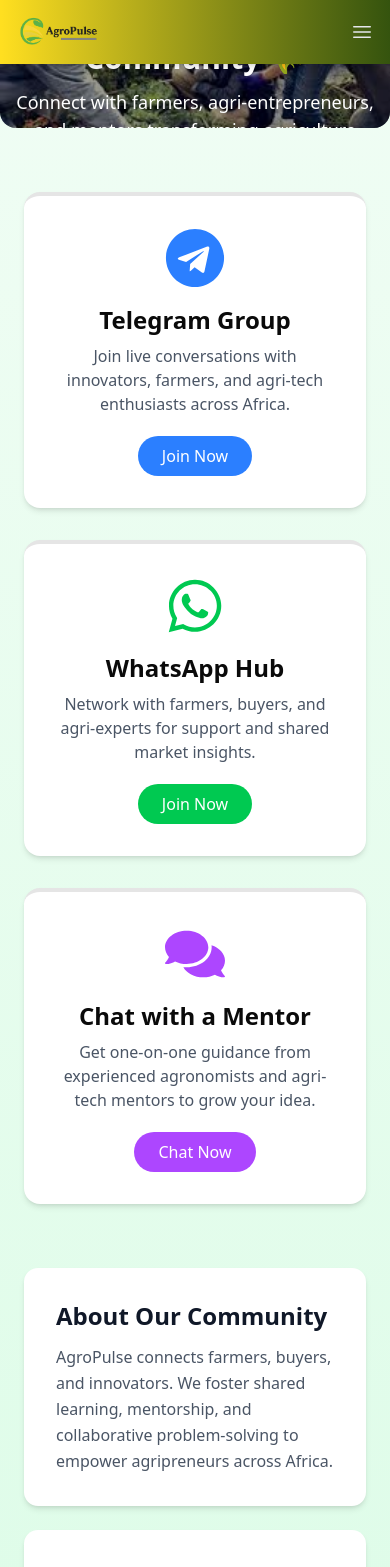
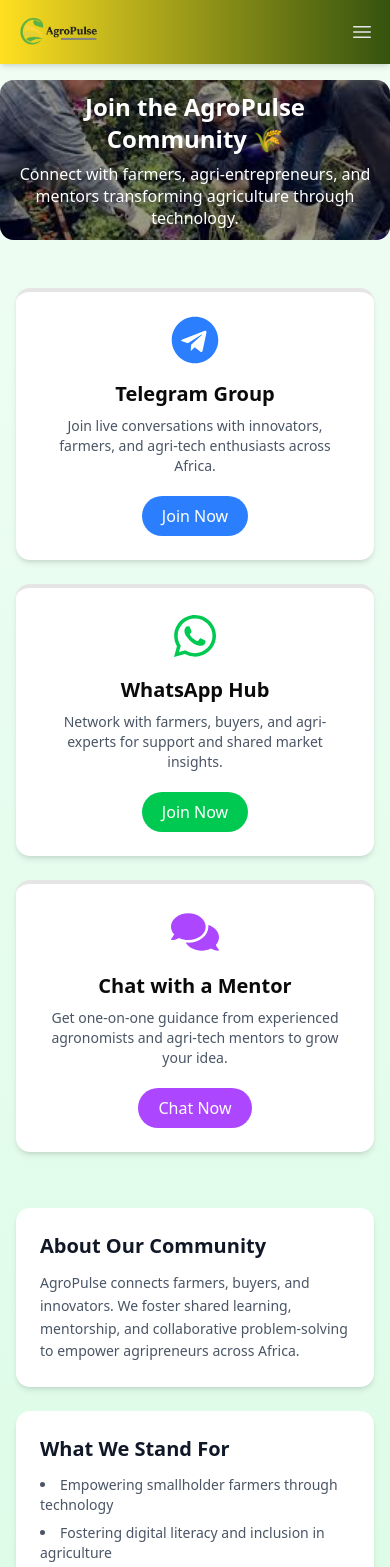
Before and after one commit to Olajuwon47/Agri-Tech, a React (Vite) app: page /Community in a window 390 px wide. Shown: the top 1567 px of the page. Built offline with nearby package versions, Linux system fonts and the light colour scheme.

Commit message:
width="40" height="40"

```diff
--- a/src/pages/AboutUs.tsx
+++ b/src/pages/AboutUs.tsx
@@ -1,101 +1,209 @@
 "use client";
-import { motion } from 'framer-motion';
+import { motion } from "framer-motion";
 
 export default function AboutUs() {
   const steps = [
-    { title: '1. Join as a Farmer or Buyer', description: 'Create your free AgroPulse account. Farmers gain modern tools, while buyers discover verified produce sources.' },
-    { title: '2. Create Your Digital Farm Profile', description: 'List your crops, farm size, and location. AgroPulse uses this information to connect you with buyers and provide smart insights.' },
-    { title: '3. Access Smart Insights', description: 'Receive weather forecasts, soil health tips, and IoT-driven analytics to optimize your yields and planning.' },
+    {
+      title: "1. Join as a Farmer or Buyer",
+      description:
+        "Create your free AgroPulse account. Farmers gain modern tools, while buyers discover verified produce sources.",
+    },
+    {
+      title: "2. Create Your Digital Farm Profile",
+      description:
+        "List your crops, farm size, and location. AgroPulse uses this information to connect you with buyers and provide smart insights.",
+    },
+    {
+      title: "3. Access Smart Insights",
+      description:
+        "Receive weather forecasts, soil health tips, and IoT-driven analytics to optimize your yields and planning.",
+    },
   ];
 
   const testimonials = [
-    { name: 'Sarah Johnson', role: 'Organic Farmer', quote: 'AgroPulse has transformed how I manage my farm, increasing my yield by 30%.', image: '/assets/farmer1.jpg' },
-    { name: 'Mike Chen', role: 'Buyer', quote: 'Finding verified sustainable farms is now effortless. AgroPulse is an excellent platform for conscious buyers.', image: '/assets/buyer1.jpg' },
+    {
+      name: "Sarah Johnson",
+      role: "Organic Farmer",
+      quote:
+        "AgroPulse has transformed how I manage my farm, increasing my yield by 30%.",
+      image: "/assets/farmer1.jpg",
+    },
+    {
+      name: "Mike Chen",
+      role: "Buyer",
+      quote:
+        "Finding verified sustainable farms is now effortless. AgroPulse is an excellent platform for conscious buyers.",
+      image: "/assets/buyer1.jpg",
+    },
   ];
 
   return (
-    <section className="bg-gray-50 py-20">
-      <div className="max-w-6xl mx-auto px-6 lg:px-8">
+    <section className="bg-gray-50 py-12 sm:py-16 md:py-20">
+      <div className="max-w-6xl mx-auto px-4 sm:px-6 md:px-8">
 
         {/* Header */}
-        <div className="relative mb-16 group">
-          <img src="https://encrypted-tbn0.gstatic.com/images?q=tbn:ANd9GcS-deoFxM4uZNUSsGcVeisFdqIe5PGBas5kLQ&s" alt="Service Banner" className="w-full h-52 object-cover rounded-2xl transition-transform duration-700 group-hover:scale-105" loading="lazy" />
-          <div className="absolute inset-0 bg-black/40 rounded-2xl"></div>
-          <div className="absolute inset-0 flex flex-col items-center justify-center text-center text-white px-4">
-            <h2 className="text-3xl sm:text-4xl font-bold mb-4">About AgroPulse</h2>
-            <p className="max-w-2xl text-lg text-gray-100">  Dedicated to advancing agriculture through innovation, expertise, and sustainable solutions. We support farmers, agribusinesses, and communities in cultivating growth and prosperity.</p>
+        <div className="relative mt-5 sm:mb-32 md:mb-16 group">
+          <img
+            src="https://encrypted-tbn0.gstatic.com/images?q=tbn:ANd9GcS-deoFxM4uZNUSsGcVeisFdqIe5PGBas5kLQ&s"
+            alt="Service Banner"
+            className="w-full h-40 sm:h-48 md:h-52 object-cover rounded-2xl transition-transform duration-700 group-hover:scale-105"
+            loading="lazy"
+          />
+          <div className="absolute inset-0 bg-black/40 rounded-2xl" />
+          <div className="absolute inset-0 flex flex-col items-center justify-center text-center text-white px-3 sm:px-4">
+            <h2 className="text-2xl sm:text-3xl md:text-4xl font-bold mb-3">
+              About AgroPulse
+            </h2>
+            <p className="max-w-2xl text-sm sm:text-base md:text-lg text-gray-100">
+              Dedicated to advancing agriculture through innovation, expertise,
+              and sustainable solutions.
+            </p>
           </div>
         </div>
 
         {/* Main Section */}
-        <div className="grid md:grid-cols-2 gap-10 items-center mb-16">
+        <div className="grid md:grid-cols-2 gap-8 sm:gap-10 md:gap-12 mb-14 sm:mb-16">
           <motion.div whileHover={{ scale: 1.05 }} className="relative">
-            <img src="/assets/sections (1).png" alt="Hydroponics and urban farming system" className="w-full h-full object-cover rounded-2xl shadow-2xl" loading="lazy" />
-            <div className="absolute bottom-6 left-6 bg-lime-600 text-white px-5 py-3 rounded-lg shadow-md bg-opacity-90 backdrop-blur-sm">
-              <h3 className="text-lg font-semibold leading-snug">Hydroponics & Urban Farming <br /><span className="text-sm font-normal text-gray-200">The Future of Food</span></h3>
+            <img
+              src="/assets/sections (1).png"
+              alt="Hydroponics system"
+              className="w-full h-64 sm:h-72 md:h-full object-cover rounded-2xl shadow-2xl"
+              loading="lazy"
+            />
+            <div className="absolute bottom-4 sm:bottom-6 left-4 sm:left-6 bg-lime-600 text-white px-4 sm:px-5 py-2 sm:py-3 rounded-lg shadow-md bg-opacity-90 backdrop-blur-sm">
+              <h3 className="text-sm sm:text-base font-semibold leading-snug">
+                Hydroponics & Urban Farming <br />
+                <span className="text-xs sm:text-sm font-normal text-gray-200">
+                  The Future of Food
+                </span>
+              </h3>
             </div>
           </motion.div>
 
           <div>
-            <h2 className="text-3xl md:text-4xl font-bold text-lime-600 leading-tight mb-6">The Best Choice for Your Farming Needs</h2>
-            <p className="text-gray-700 text-base mb-6 leading-relaxed">At AgroPulse, we revolutionize agriculture through innovative, sustainable, and community-focused solutions, empowering smallholder farmers and connecting them with fair markets and growth opportunities.</p>
+            <h2 className="text-2xl sm:text-3xl md:text-4xl font-bold text-lime-600 leading-tight mb-4 sm:mb-6">
+              The Best Choice for Your Farming Needs
+            </h2>
+            <p className="text-gray-700 text-sm sm:text-base mb-4 sm:mb-6 leading-relaxed">
+              At AgroPulse, we revolutionize agriculture through innovation and sustainable solutions.
+            </p>
 
-            <ul className="space-y-4 mb-8">
+            <ul className="space-y-3 sm:space-y-4 mb-6 sm:mb-8">
               {[
-                'Bridging the gap between farmers and buyers through a trusted digital marketplace.',
-                'Empowering farmers with the tools and knowledge to thrive.',
-                'Harnessing data and technology for smarter farming decisions.',
-                'Building a community of conscious consumers and ethical producers.',
+                "Bridging the gap between farmers and buyers.",
+                "Empowering farmers with tools to thrive.",
+                "Harnessing data for smarter decisions.",
+                "Building conscious consumer communities.",
               ].map((item, index) => (
-                <motion.li key={index} className="flex items-start gap-3" initial={{ opacity: 0, x: -20 }} animate={{ opacity: 1, x: 0 }} transition={{ delay: index * 0.15, duration: 0.4 }}>
+                <motion.li
+                  key={index}
+                  className="flex items-start gap-2 sm:gap-3"
+                  initial={{ opacity: 0, x: -20 }}
+                  animate={{ opacity: 1, x: 0 }}
+                  transition={{ delay: index * 0.15, duration: 0.4 }}
+                >
                   <span className="text-yellow-200 text-sm mt-0.5">✓</span>
-                  <p className="text-gray-600 text-sm">{item}</p>
+                  <p className="text-gray-600 text-xs sm:text-sm">{item}</p>
                 </motion.li>
               ))}
             </ul>
 
-            <motion.button className="bg-lime-600 hover:bg-lime-700 text-white px-8 py-3 rounded-md font-semibold transition-all duration-300 shadow-md" whileHover={{ scale: 1.05 }}>Discover More</motion.button>
+            <motion.button
+              className="bg-lime-600 hover:bg-lime-700 text-white px-6 sm:px-8 py-2.5 sm:py-3 rounded-md font-semibold transition-all duration-300 shadow-md text-sm sm:text-base"
+              whileHover={{ scale: 1.05 }}
+            >
+              Discover More
+            </motion.button>
           </div>
         </div>
 
         {/* Vision & Mission */}
-        <div className="grid md:grid-cols-2 gap-12 mb-16">
+        <div className="grid sm:grid-cols-2 gap-8 sm:gap-10 md:gap-12 mb-16">
           {[
-            { title: 'Our Vision', text: 'To be the leading platform connecting farmers and buyers, driving sustainable agriculture, and creating a smarter, tech-enabled farming ecosystem.' },
-            { title: 'Our Mission', text: 'To empower farmers with modern tools and insights, provide buyers with verified produce, and foster growth, innovation, and sustainability in agriculture.' },
+            {
+              title: "Our Vision",
+              text: "To be the leading platform driving sustainable agriculture with technology.",
+            },
+            {
+              title: "Our Mission",
+              text: "To empower farmers and provide buyers with verified produce.",
+            },
           ].map((item, index) => (
-            <motion.div key={index} className="bg-lime-50 p-10 rounded-2xl shadow-lg text-center" initial={{ opacity: 0, y: 20 }} whileInView={{ opacity: 1, y: 0 }} viewport={{ once: true }} transition={{ duration: 0.6, delay: index * 0.2 }}>
-              <h3 className="text-2xl font-bold text-lime-600 mb-4">{item.title}</h3>
-              <p className="text-gray-700 leading-relaxed">{item.text}</p>
+            <motion.div
+              key={index}
+              className="bg-lime-50 p-6 sm:p-8 md:p-10 rounded-2xl shadow-lg text-center"
+              initial={{ opacity: 0, y: 20 }}
+              whileInView={{ opacity: 1, y: 0 }}
+              viewport={{ once: true }}
+              transition={{ duration: 0.6, delay: index * 0.2 }}
+            >
+              <h3 className="text-xl sm:text-2xl font-bold text-lime-600 mb-3 sm:mb-4">
+                {item.title}
+              </h3>
+              <p className="text-gray-700 text-sm sm:text-base leading-relaxed">
+                {item.text}
+              </p>
             </motion.div>
           ))}
         </div>
 
         {/* Video Section */}
-        <section className="py-12 bg-white">
-          <div className="max-w-4xl mx-auto px-6 lg:px-8">
-            <h2 className="text-3xl font-bold text-center mb-8 text-gray-800">See Our Farming Process</h2>
-            <motion.div className="rounded-2xl shadow-2xl overflow-hidden" whileHover={{ scale: 1.02 }}>
-              <iframe className="w-full aspect-video" loading="lazy" src="https://youtu.be/x2lK-fvOyXI?si=oPs8qaQOb0egT2pZ" title="AgroPulse Farming Process" allowFullScreen />
+        <section className="py-10 sm:py-12 bg-white">
+          <div className="max-w-4xl mx-auto px-4 sm:px-6 md:px-8">
+            <h2 className="text-2xl sm:text-3xl font-bold text-center mb-6 sm:mb-8 text-gray-800">
+              See Our Farming Process
+            </h2>
+            <motion.div
+              className="rounded-2xl shadow-2xl overflow-hidden"
+              whileHover={{ scale: 1.02 }}
+            >
+              <iframe
+                className="w-full aspect-video"
+                loading="lazy"
+                src="https://www.youtube.com/embed/x2lK-fvOyXI"
+                title="AgroPulse Farming Process"
+                allowFullScreen
+              />
             </motion.div>
           </div>
         </section>
 
-        {/* Testimonials Section */}
-        <section className="py-20 bg-lime-50">
-          <div className="max-w-6xl mx-auto px-6 lg:px-8">
-            <h2 className="text-3xl font-bold text-center mb-12 text-gray-800">What They Say</h2>
-            <div className="grid md:grid-cols-2 gap-8">
+        {/* Testimonials */}
+        <section className="py-16 sm:py-20 bg-lime-50">
+          <div className="max-w-6xl mx-auto px-4 sm:px-6 md:px-8">
+            <h2 className="text-2xl sm:text-3xl font-bold text-center mb-10 sm:mb-12 text-gray-800">
+              What They Say
+            </h2>
+            <div className="grid sm:grid-cols-2 gap-6 sm:gap-8">
               {testimonials.map((t, index) => (
-                <motion.div key={index} className="bg-white rounded-2xl p-6 shadow-lg" initial={{ opacity: 0, y: 20 }} whileInView={{ opacity: 1, y: 0 }} viewport={{ once: true }} transition={{ duration: 0.5, delay: index * 0.2 }} whileHover={{ scale: 1.02 }}>
-                  <div className="flex items-center mb-4">
-                    <img src={t.image} alt={t.name} className="w-12 h-12 rounded-full object-cover mr-4" loading="lazy" />
+                <motion.div
+                  key={index}
+                  className="bg-white rounded-2xl p-5 sm:p-6 shadow-lg"
+                  initial={{ opacity: 0, y: 20 }}
+                  whileInView={{ opacity: 1, y: 0 }}
+                  viewport={{ once: true }}
+                  transition={{ duration: 0.5, delay: index * 0.2 }}
+                  whileHover={{ scale: 1.02 }}
+                >
+                  <div className="flex items-center mb-3 sm:mb-4">
+                    <img
+                      src={t.image}
+                      alt={t.name}
+                      className="w-10 h-10 sm:w-12 sm:h-12 rounded-full object-cover mr-3 sm:mr-4"
+                      loading="lazy"
+                    />
                     <div>
-                      <h4 className="font-semibold text-gray-800">{t.name}</h4>
-                      <p className="text-lime-600 text-sm">{t.role}</p>
+                      <h4 className="font-semibold text-gray-800 text-sm sm:text-base">
+                        {t.name}
+                      </h4>
+                      <p className="text-lime-600 text-xs sm:text-sm">
+                        {t.role}
+                      </p>
                     </div>
                   </div>
-                  <p className="text-gray-600 italic">"{t.quote}"</p>
+                  <p className="text-gray-600 italic text-sm sm:text-base">
+                    "{t.quote}"
+                  </p>
                 </motion.div>
               ))}
             </div>
@@ -103,22 +211,37 @@ export default function AboutUs() {
         </section>
 
         {/* Steps Section */}
-        <section className="py-20 bg-white">
-          <div className="max-w-6xl mx-auto px-6 lg:px-8">
-            <h2 className="text-3xl font-bold text-center mb-12 text-gray-800">How AgroPulse Works</h2>
-            <div className="grid gap-8 sm:grid-cols-2 lg:grid-cols-3">
+        <section className="py-16 sm:py-20 bg-white">
+          <div className="max-w-6xl mx-auto px-4 sm:px-6 md:px-8">
+            <h2 className="text-2xl sm:text-3xl font-bold text-center mb-10 sm:mb-12 text-gray-800">
+              How AgroPulse Works
+            </h2>
+            <div className="grid gap-6 sm:gap-8 sm:grid-cols-2 lg:grid-cols-3">
               {steps.map((step, index) => (
-                <motion.div key={index} className="flex flex-col items-center text-center bg-lime-50 p-8 rounded-2xl shadow-sm hover:shadow-lg hover:scale-[1.02] transition-all duration-300 border border-lime-100" initial={{ opacity: 0, y: 20 }} whileInView={{ opacity: 1, y: 0 }} viewport={{ once: true }} transition={{ duration: 0.5, delay: index * 0.15 }} whileHover={{ scale: 1.03 }}>
-                  <div className="w-16 h-16 bg-lime-600 rounded-full flex items-center justify-center text-white font-bold text-xl mb-4">{index + 1}</div>
-                  <h3 className="text-lg font-semibold text-gray-900 mb-3">{step.title}</h3>
-                  <p className="text-sm text-gray-600 leading-relaxed">{step.description}</p>
+                <motion.div
+                  key={index}
+                  className="flex flex-col items-center text-center bg-lime-50 p-6 sm:p-8 rounded-2xl shadow-sm hover:shadow-lg transition-all duration-300 border border-lime-100"
+                  initial={{ opacity: 0, y: 20 }}
+                  whileInView={{ opacity: 1, y: 0 }}
+                  viewport={{ once: true }}
+                  transition={{ duration: 0.5, delay: index * 0.15 }}
+                  whileHover={{ scale: 1.03 }}
+                >
+                  <div className="w-12 h-12 sm:w-14 sm:h-14 bg-lime-600 rounded-full flex items-center justify-center text-white font-bold text-lg sm:text-xl mb-4">
+                    {index + 1}
+                  </div>
+                  <h3 className="text-sm sm:text-lg font-semibold text-gray-900 mb-2 sm:mb-3">
+                    {step.title}
+                  </h3>
+                  <p className="text-xs sm:text-sm text-gray-600 leading-relaxed">
+                    {step.description}
+                  </p>
                 </motion.div>
               ))}
             </div>
           </div>
         </section>
       </div>
-      {/* <Team /> */}
     </section>
   );
 }
--- a/src/pages/Community.tsx
+++ b/src/pages/Community.tsx
@@ -10,7 +10,8 @@ function Community() {
     { name: "Agent Sarah", number: "2348098765432" },
   ];
 
-  const getRandomMentor = () => mentors[Math.floor(Math.random() * mentors.length)];
+  const getRandomMentor = () =>
+    mentors[Math.floor(Math.random() * mentors.length)];
 
   const handleMentorChat = () => {
     const mentor = getRandomMentor();
@@ -19,81 +20,153 @@ function Community() {
   };
 
   return (
-    <section className="bg-gradient-to-b from-green-50 to-green-100 py-12">
+    <section className="bg-gradient-to-b from-green-50 to-green-100 py-10 sm:py-12 md:py-16">
       {/* Hero Section */}
       <div
-        className="relative w-full h-20 sm:h-64 md:h-72 lg:h-96 flex items-center justify-center text-center bg-cover bg-center rounded-2xl overflow-hidden"
+        className="
+          relative w-full h-40
+          sm:h-60 md:h-72 lg:h-96
+          mt-10 sm:mt-5
+          flex items-center justify-center text-center
+          bg-cover bg-center rounded-xl sm:rounded-2xl overflow-hidden
+        "
         style={{ backgroundImage: "url('/assets/images.jpeg')" }}
       >
         <div className="absolute inset-0 bg-black/40"></div>
-        <div className="relative z-10 max-w-3xl mx-auto text-white px-4">
-          <h1 className="text-3xl sm:text-4xl md:text-5xl font-bold mb-3">Join the AgroPulse Community 🌾</h1>
-          <p className="text-lg sm:text-xl md:text-lg">
+
+        <div className="relative z-10 max-w-3xl mx-auto text-white px-4 sm:px-6 md:px-8">
+          <h1 className="text-2xl sm:text-4xl md:text-5xl font-bold mb-2 sm:mb-3">
+            Join the AgroPulse Community 🌾
+          </h1>
+
+          <p className="text-base sm:text-lg md:text-xl leading-snug">
             Connect with farmers, agri-entrepreneurs, and mentors transforming agriculture through technology.
           </p>
         </div>
       </div>
 
       {/* Cards */}
-      <div className="max-w-6xl mx-auto grid grid-cols-1 sm:grid-cols-2 lg:grid-cols-3 gap-8 mt-16 px-6">
+      <div
+        className="
+          max-w-6xl mx-auto
+          grid grid-cols-1
+          sm:grid-cols-2 md:grid-cols-3
+          gap-6 sm:gap-8
+          mt-12 sm:mt-16
+          px-4 sm:px-6 md:px-8
+        "
+      >
         {[
           {
-            icon: <FaTelegram className="text-blue-500 text-6xl mx-auto mb-4" />,
+            icon: (
+              <FaTelegram className="text-blue-500 text-5xl sm:text-6xl mx-auto mb-4" />
+            ),
             title: "Telegram Group",
-            description: "Join live conversations with innovators, farmers, and agri-tech enthusiasts across Africa.",
+            description:
+              "Join live conversations with innovators, farmers, and agri-tech enthusiasts across Africa.",
             link: telegramLink,
             color: "bg-blue-500 hover:bg-blue-600",
-            type: "a"
+            type: "a",
           },
           {
-            icon: <FaWhatsapp className="text-green-500 text-6xl mx-auto mb-4" />,
+            icon: (
+              <FaWhatsapp className="text-green-500 text-5xl sm:text-6xl mx-auto mb-4" />
+            ),
             title: "WhatsApp Hub",
-            description: "Network with farmers, buyers, and agri-experts for support and shared market insights.",
+            description:
+              "Network with farmers, buyers, and agri-experts for support and shared market insights.",
             link: whatsappLink,
             color: "bg-green-500 hover:bg-green-600",
-            type: "a"
+            type: "a",
           },
           {
-            icon: <FaComments className="text-purple-500 text-6xl mx-auto mb-4" />,
+            icon: (
+              <FaComments className="text-purple-500 text-5xl sm:text-6xl mx-auto mb-4" />
+            ),
             title: "Chat with a Mentor",
-            description: "Get one-on-one guidance from experienced agronomists and agri-tech mentors to grow your idea.",
+            description:
+              "Get one-on-one guidance from experienced agronomists and agri-tech mentors to grow your idea.",
             color: "bg-purple-500 hover:bg-purple-600",
             type: "button",
-            action: handleMentorChat
-          }
+            action: handleMentorChat,
+          },
         ].map((card, index) => (
           <motion.div
             key={index}
-            className="bg-white rounded-2xl shadow-md transition p-8 text-center border-t-4 hover:scale-105"
+            className="
+              bg-white rounded-xl sm:rounded-2xl
+              shadow-md
+              transition p-6 sm:p-8
+              text-center
+              border-t-4
+              hover:scale-105
+            "
             initial={{ opacity: 0, y: 20 }}
             whileInView={{ opacity: 1, y: 0 }}
             viewport={{ once: true }}
             transition={{ duration: 0.5, delay: index * 0.15 }}
           >
             {card.icon}
-            <h2 className="text-2xl font-semibold mb-2">{card.title}</h2>
-            <p className="text-gray-600 mb-5">{card.description}</p>
+
+            <h2 className="text-xl sm:text-2xl font-semibold mb-2">
+              {card.title}
+            </h2>
+
+            <p className="text-gray-600 text-sm sm:text-base mb-5">
+              {card.description}
+            </p>
+
             {card.type === "a" ? (
-              <a href={card.link} target="_blank" rel="noopener noreferrer" className={`inline-block ${card.color} text-white px-6 py-2 rounded-full font-medium transition-all duration-300`}>Join Now</a>
+              <a
+                href={card.link}
+                target="_blank"
+                rel="noopener noreferrer"
+                className={`inline-block ${card.color} text-white px-5 sm:px-6 py-2 rounded-full font-medium transition-all duration-300`}
+              >
+                Join Now
+              </a>
             ) : (
-              <button onClick={card.action} className={`inline-block ${card.color} text-white px-6 py-2 rounded-full font-medium transition-all duration-300`}>Chat Now</button>
+              <button
+                onClick={card.action}
+                className={`inline-block ${card.color} text-white px-5 sm:px-6 py-2 rounded-full font-medium transition-all duration-300`}
+              >
+                Chat Now
+              </button>
             )}
           </motion.div>
         ))}
       </div>
 
       {/* About & Vision Section */}
-      <div className="max-w-4xl mx-auto mt-16 px-6 space-y-6">
-        <motion.div className="bg-white p-8 rounded-xl shadow-md" initial={{ opacity: 0, y: 20 }} whileInView={{ opacity: 1, y: 0 }} viewport={{ once: true }} transition={{ duration: 0.5 }}>
-          <h2 className="text-2xl font-semibold text-gray-900 mb-3">About Our Community</h2>
-          <p className="text-gray-600 leading-relaxed">
-            AgroPulse connects farmers, buyers, and innovators. We foster shared learning, mentorship, and collaborative problem-solving to empower agripreneurs across Africa.
+      <div className="max-w-4xl mx-auto mt-14 sm:mt-16 px-4 sm:px-6 md:px-8 space-y-6">
+        <motion.div
+          className="bg-white p-6 sm:p-8 rounded-xl shadow-md"
+          initial={{ opacity: 0, y: 20 }}
+          whileInView={{ opacity: 1, y: 0 }}
+          viewport={{ once: true }}
+          transition={{ duration: 0.5 }}
+        >
+          <h2 className="text-xl sm:text-2xl font-semibold text-gray-900 mb-3">
+            About Our Community
+          </h2>
+          <p className="text-gray-600 leading-relaxed text-sm sm:text-base">
+            AgroPulse connects farmers, buyers, and innovators. We foster shared
+            learning, mentorship, and collaborative problem-solving to empower
+            agripreneurs across Africa.
           </p>
         </motion.div>
 
-        <motion.div className="bg-white p-8 rounded-xl shadow-md" initial={{ opacity: 0, y: 20 }} whileInView={{ opacity: 1, y: 0 }} viewport={{ once: true }} transition={{ duration: 0.5, delay: 0.1 }}>
-          <h2 className="text-2xl font-semibold text-gray-900 mb-3">What We Stand For</h2>
-          <ul className="list-disc list-inside text-gray-600 space-y-2">
+        <motion.div
+          className="bg-white p-6 sm:p-8 rounded-xl shadow-md"
+          initial={{ opacity: 0, y: 20 }}
+          whileInView={{ opacity: 1, y: 0 }}
+          viewport={{ once: true }}
+          transition={{ duration: 0.5, delay: 0.1 }}
+        >
+          <h2 className="text-xl sm:text-2xl font-semibold text-gray-900 mb-3">
+            What We Stand For
+          </h2>
+          <ul className="list-disc list-inside text-gray-600 space-y-2 text-sm sm:text-base">
             <li>Empowering smallholder farmers through technology</li>
             <li>Fostering digital literacy and inclusion in agriculture</li>
             <li>Encouraging sustainability and fair market access</li>
```
Also changed, not shown: src/components/Footer.tsx (+11 -11 lines), src/components/Narbar.tsx (+10 -9 lines).
